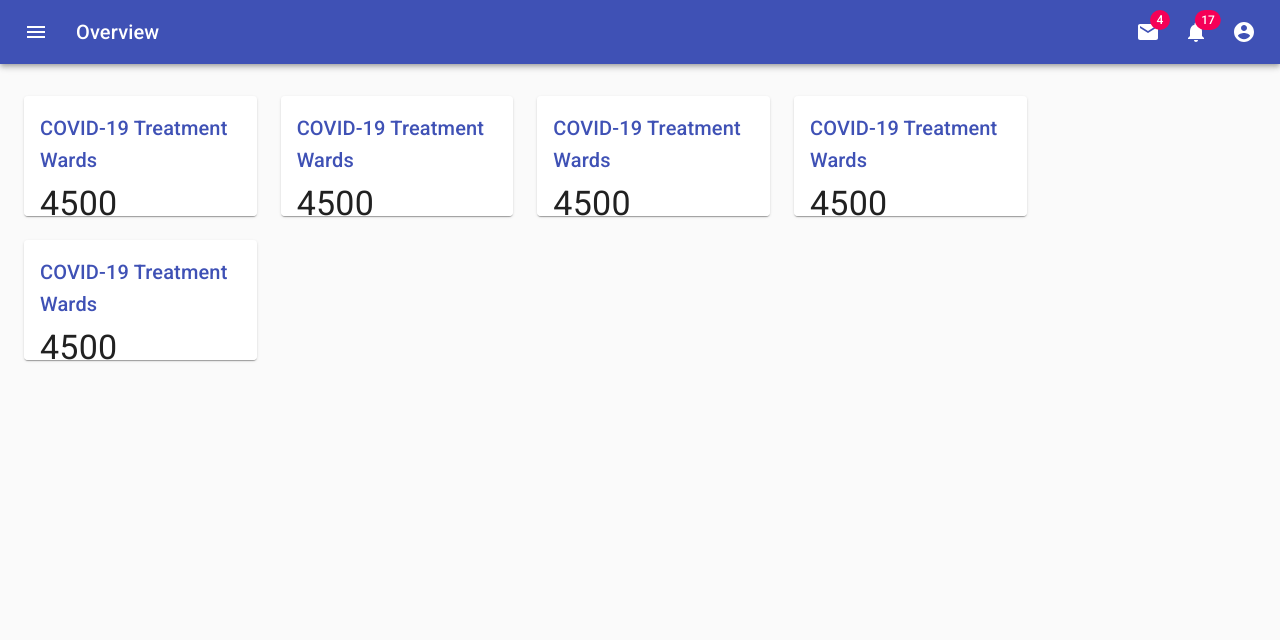
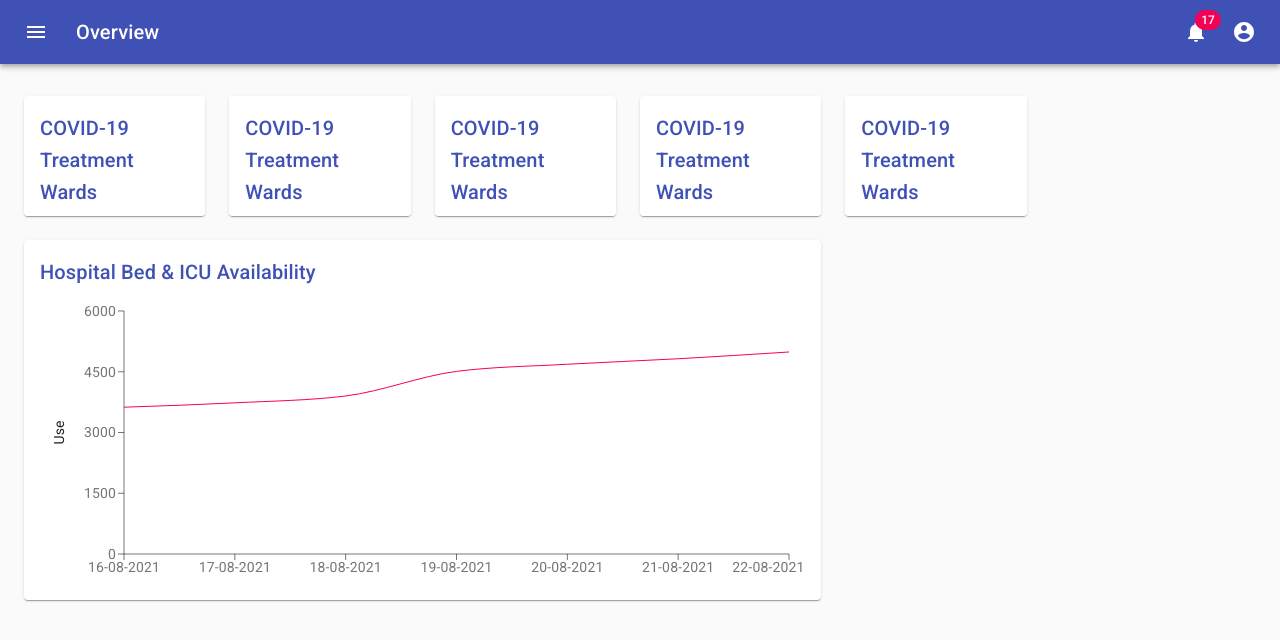
Before and after one commit to Verdilac/Covid-19-Manager, a React (Create React App) app: page / in a window 1280 px wide. Shown: the top 640 px of the page. Built offline with nearby package versions, Linux system fonts and the light colour scheme.

Commit message:
04:51 commit
added a line chart & aligned the scorecards

```diff
--- a/src/App.js
+++ b/src/App.js
@@ -16,6 +16,7 @@ import Orders from './components/Dashboard/Orders';
 import Typography from '@material-ui/core/Typography';
 import Deposits from './components/Dashboard/Deposits';
 import ScoreCard from './components/Dashboard/ScoreCard';
+import Chart from './components/Dashboard/Chart';
 
 const useStyles = makeStyles((theme) => ({
 
@@ -32,11 +33,15 @@ const useStyles = makeStyles((theme) => ({
   fixedHeight: {
     height: 120,
   },
+  fixedHeightChart: {
+    height: 360,
+  },
 }));
 
 function App() {
   const classes = useStyles();
   const fixedHeightPaper = clsx(classes.paper, classes.fixedHeight);
+  const fixedHeightChart = clsx(classes.paper, classes.fixedHeightChart);
 
   return (
     <>
@@ -46,36 +51,42 @@ function App() {
         <CssBaseline/>
         <div/>
         <Container maxWidth="false" className={classes.container}>
-          <Grid container item xs={10} spacing={3}>
+          <Grid container lg={12} spacing={3}>
 
             {/* Recent Deposits */}
-            <Grid item xs={10} md={4} lg={3}>
+            <Grid item xs={10} md={4} lg={2}>
               <Paper className={fixedHeightPaper}>
                 <ScoreCard/>
               </Paper>
             </Grid>
 
-            <Grid item xs={10} md={4} lg={3}>
+            <Grid item xs={10} md={4} lg={2}>
               <Paper className={fixedHeightPaper}>
                 <ScoreCard/>
               </Paper>
             </Grid>
 
-            <Grid item xs={10} md={4} lg={3}>
+            <Grid item xs={10} md={4} lg={2}>
               <Paper className={fixedHeightPaper}>
                 <ScoreCard/>
               </Paper>
             </Grid>
 
-            <Grid item xs={10} md={4} lg={3}>
+            <Grid item xs={10} md={4} lg={2}>
               <Paper className={fixedHeightPaper}>
                 <ScoreCard/>
               </Paper>
             </Grid>
 
-            <Grid item xs={10} md={4} lg={3}>
+            <Grid item xs={10} md={4} lg={2}>
               <Paper className={fixedHeightPaper}>
                 <ScoreCard/>
+              </Paper>
+            </Grid>
+
+            <Grid item xs={12} md={8} lg={8}>
+              <Paper className={fixedHeightChart}>
+                <Chart />
               </Paper>
             </Grid>
 
--- a/src/components/AppBars/AppBarSearch.js
+++ b/src/components/AppBars/AppBarSearch.js
@@ -131,14 +131,14 @@ export default function PrimarySearchAppBar() {
       open={isMobileMenuOpen}
       onClose={handleMobileMenuClose}
     >
-      <MenuItem>
+      {/*<MenuItem>
         <IconButton aria-label="show 4 new mails" color="inherit">
           <Badge badgeContent={4} color="secondary">
             <MailIcon />
           </Badge>
         </IconButton>
         <p>Messages</p>
-      </MenuItem>
+      </MenuItem>*/}
       <MenuItem>
         <IconButton aria-label="show 11 new notifications" color="inherit">
           <Badge badgeContent={11} color="secondary">
@@ -191,11 +191,11 @@ export default function PrimarySearchAppBar() {
           </div>*/}
           <div className={classes.grow} />
           <div className={classes.sectionDesktop}>
-            <IconButton aria-label="show 4 new mails" color="inherit">
+            {/*<IconButton aria-label="show 4 new mails" color="inherit">
               <Badge badgeContent={4} color="secondary">
                 <MailIcon />
               </Badge>
-            </IconButton>
+            </IconButton>*/}
             <IconButton aria-label="show 17 new notifications" color="inherit">
               <Badge badgeContent={17} color="secondary">
                 <NotificationsIcon />
--- a/src/components/Dashboard/Chart.js
+++ b/src/components/Dashboard/Chart.js
@@ -4,20 +4,20 @@ import { LineChart, Line, XAxis, YAxis, Label, ResponsiveContainer } from 'recha
 import Title from './Title';
 
 // Generate Sales Data
-function createData(time, amount) {
-  return { time, amount };
+function createData(date, amount) {
+  return { date, amount };
 }
 
 const data = [
-  createData('00:00', 0),
-  createData('03:00', 300),
-  createData('06:00', 600),
-  createData('09:00', 800),
-  createData('12:00', 1500),
-  createData('15:00', 2000),
-  createData('18:00', 2400),
-  createData('21:00', 2400),
-  createData('24:00', undefined),
+  createData('16-08-2021', 3625),
+  createData('17-08-2021', 3732),
+  createData('18-08-2021', 3902),
+  createData('19-08-2021', 4509),
+  createData('20-08-2021', 4685),
+  createData('21-08-2021', 4821),
+  createData('22-08-2021', 4988),
+  /*createData('23-08-2021', 2400),
+  createData('24-08-2021', undefined),*/
 ];
 
 export default function Chart() {
@@ -25,7 +25,7 @@ export default function Chart() {
 
   return (
     <React.Fragment>
-      <Title>Today</Title>
+      <Title>Hospital Bed & ICU Availability</Title>
       <ResponsiveContainer>
         <LineChart
           data={data}
@@ -36,17 +36,17 @@ export default function Chart() {
             left: 24,
           }}
         >
-          <XAxis dataKey="time" stroke={theme.palette.text.secondary} />
+          <XAxis dataKey="date" stroke={theme.palette.text.secondary} />
           <YAxis stroke={theme.palette.text.secondary}>
             <Label
               angle={270}
               position="left"
               style={{ textAnchor: 'middle', fill: theme.palette.text.primary }}
             >
-              Sales ($)
+              Use
             </Label>
           </YAxis>
-          <Line type="monotone" dataKey="amount" stroke={theme.palette.primary.main} dot={false} />
+          <Line type="monotone" dataKey="amount" stroke={theme.palette.secondary.main} dot={false} />
         </LineChart>
       </ResponsiveContainer>
     </React.Fragment>
```
